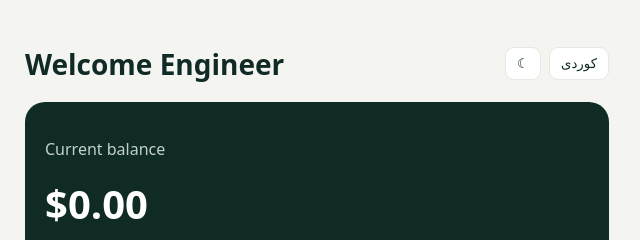
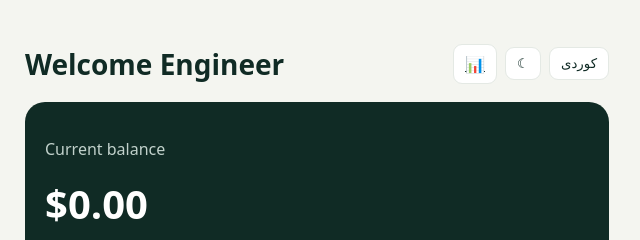
Before and after one commit to agentzz-code/engineer, a plain HTML site: page index.html in a window 1280 px wide. Shown: the top 240 px of the page, 323-963 px from the left. Drawn offline with Linux system fonts and the light colour scheme.

Commit message:
Update index.html

```diff
--- a/index.html
+++ b/index.html
@@ -7,7 +7,7 @@
   <link rel="manifest" href="manifest.webmanifest"><link rel="apple-touch-icon" sizes="180x180" href="home-icon-180.png"><link rel="stylesheet" href="styles.css"><title>Welcome Engineer</title>
 </head>
 <body><main class="app-shell">
-  <header class="topbar"><div class="brand"><h1>Welcome Engineer</h1></div><div class="header-actions"><button id="themeButton" class="small-button" type="button" aria-label="Dark mode">☾</button><button id="languageButton" class="small-button" type="button">کوردی</button></div></header>
+  <header class="topbar"><div class="brand"><h1>Welcome Engineer</h1></div><div class="header-actions"><a id="statsLink" href="stats.html" class="small-button" aria-label="Monthly stats">📊</a><button id="themeButton" class="small-button" type="button" aria-label="Dark mode">☾</button><button id="languageButton" class="small-button" type="button">کوردی</button></div></header>
   <section class="balance-card"><p data-t="balance">Current balance</p><strong id="balance">$0.00</strong><div class="summary-grid"><div><small data-t="income">Income</small><b id="incomeTotal">$0.00</b></div><div><small data-t="spent">Spent</small><b id="expenseTotal">$0.00</b></div></div></section>
   <section class="card"><div class="section-heading"><h2 data-t="statistics">Monthly statistics</h2><button id="calendarToggle" class="text-button" type="button"></button></div><div class="month-stats"><div><small data-t="income">Income</small><b id="monthIncome">$0.00</b></div><div><small data-t="spent">Spent</small><b id="monthExpense">$0.00</b></div><div><small data-t="balance">Balance</small><b id="monthBalance">$0.00</b></div></div><div id="calendarPanel" class="calendar-panel"><div class="calendar-header"><button id="previousMonth" type="button">‹</button><strong id="calendarTitle"></strong><button id="nextMonth" type="button">›</button></div><div class="calendar-weekdays"><span>S</span><span>M</span><span>T</span><span>W</span><span>T</span><span>F</span><span>S</span></div><div id="calendarDays" class="calendar-days"></div></div></section>
   <section class="card"><h2 data-t="add">Add transaction</h2><form id="transactionForm"><div class="type-toggle"><button type="button" class="type-option active" data-mode="expense" title="Expense">🛒</button><button type="button" class="type-option" data-mode="income" title="Income">💰</button><button type="button" class="type-option" data-mode="rent" title="Rent income">🏠</button></div><p id="tabName" class="tab-name"></p><label><span data-t="description">Description</span><input id="description" required></label><label><span data-t="amount">Amount</span><input id="amount" type="number" min="0.01" step="0.01" required></label><label><span data-t="category">Category</span><select id="category"></select></label><label><span data-t="repeat">Repeat</span><select id="repeat"><option value="once">One time</option><option value="daily">Daily</option><option value="monthly">Monthly</option><option value="yearly">Yearly</option></select></label><label><span data-t="date">Date</span><input id="date" type="date" required></label><button class="primary-button" type="submit" data-t="add">Add transaction</button></form></section>
```
